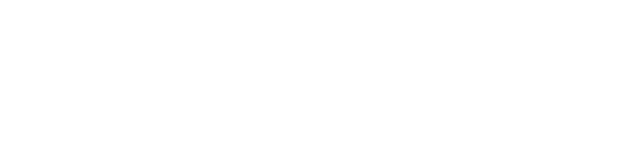
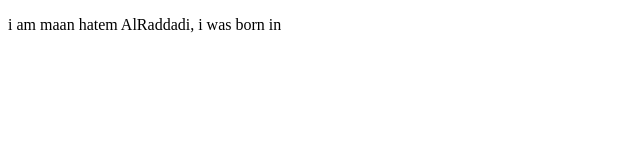
Before and after one commit to MaanRaddadi/git-HW, a plain HTML site: page index.html in a window 1280 px wide. Shown: the whole page, without its empty margins (0-640 px from the left). Drawn offline with Linux system fonts and the light colour scheme.

Commit message:
added about maan

```diff
--- a/index.html
+++ b/index.html
@@ -6,6 +6,6 @@
     <title>Document</title>
 </head>
 <body>
-
+    <p>i am maan hatem AlRaddadi, i was born in </p>
 </body>
 </html>
```
Also changed, not shown: 1 other file.
